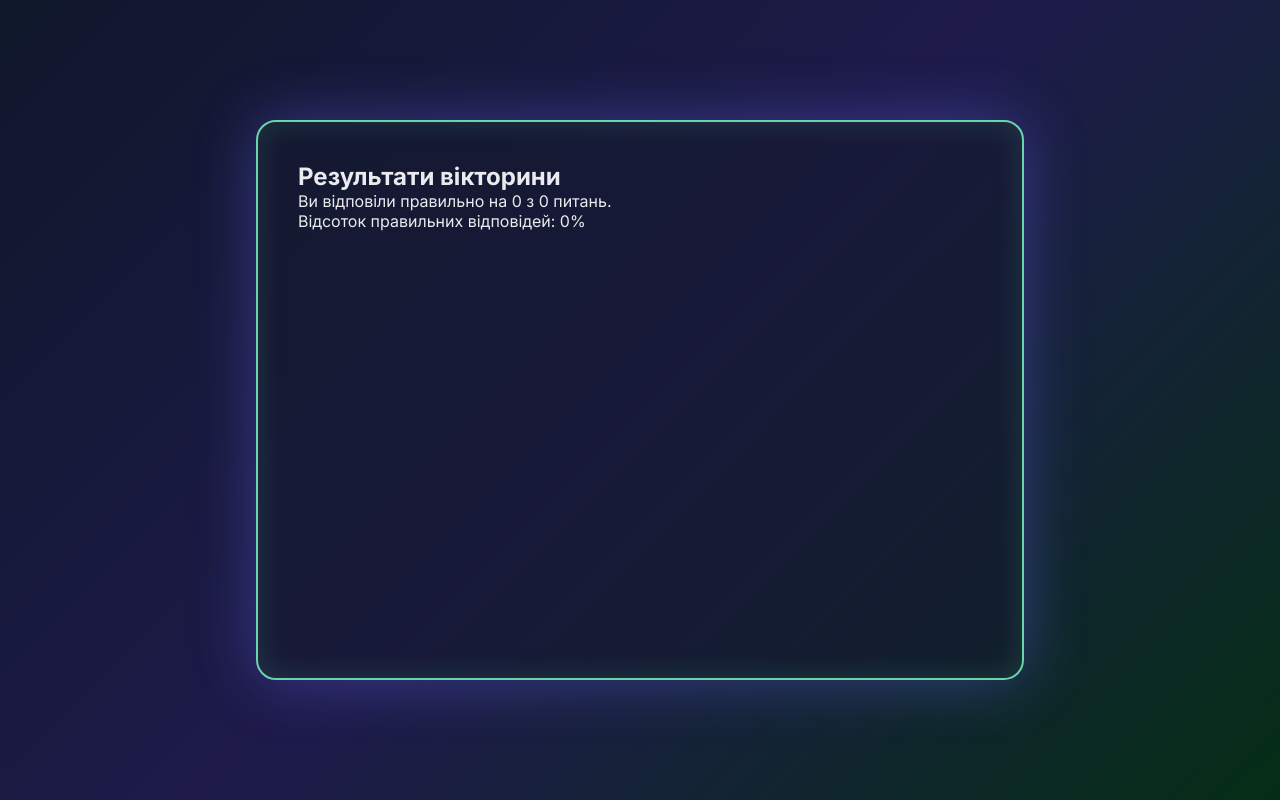
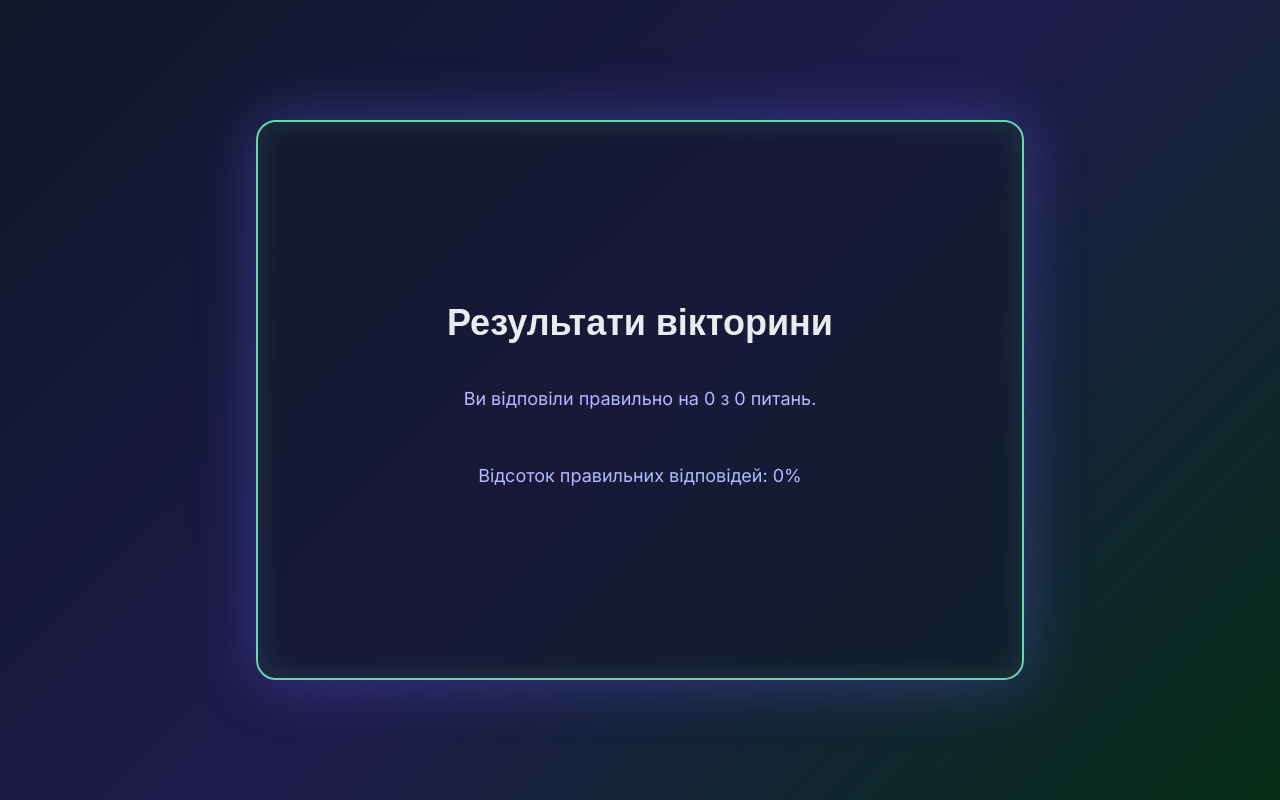
Before and after one commit to Tiana-K08/quiz-app-react, a React (Vite) app: page /results in a window 1280 px wide. Built offline with nearby package versions, Linux system fonts and the light colour scheme; no server answers.

Commit message:
style: add styles for Result Page

```diff
--- a/src/pages/ResultsPage.jsx
+++ b/src/pages/ResultsPage.jsx
@@ -4,27 +4,18 @@ import styles from './Page.module.scss';
 
 export default function ResultsPage() {
   const answers = useSelector((state) => state.quiz.answers);
-  console.log('All quiz answers:', answers);
-
   const totalQuestions = answers.length;
   const correctAnswersCount = answers.filter((a) => a.isCorrect).length;
   const correctPercentage =
     totalQuestions > 0
       ? Math.round((correctAnswersCount / totalQuestions) * 100)
       : 0;
-  console.log('Total questions:', totalQuestions);
-  console.log('Correct answers:', correctAnswersCount);
-  console.log('Percentage correct:', correctPercentage);
 
-  // return (
-  //   <div className={styles.content}>
-  //     <h1>Results ...</h1>
-  //   </div>
-  // );
+  console.log('All quiz answers:', answers);
 
   return (
-    <div>
-      <h2>Результати вікторини</h2>
+    <div className={styles.content}>
+      <h1>Результати вікторини</h1>
       <p>
         Ви відповіли правильно на {correctAnswersCount} з {totalQuestions}{' '}
         питань.
```
